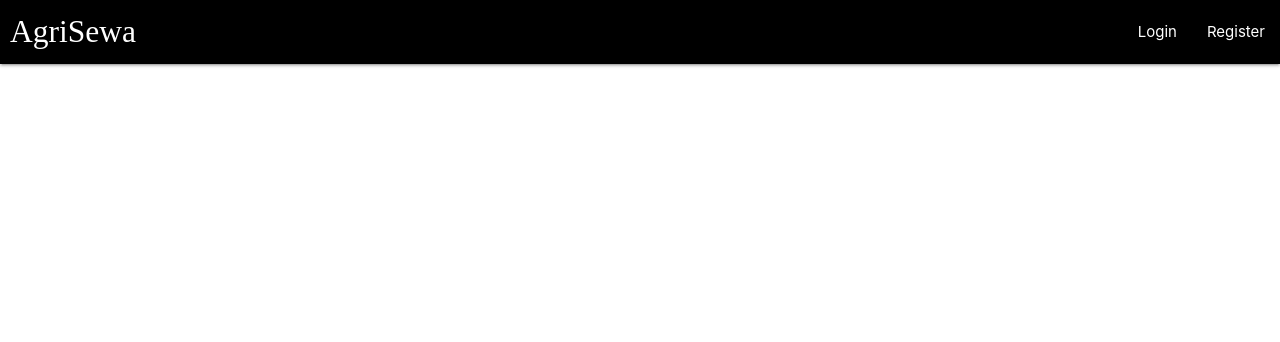
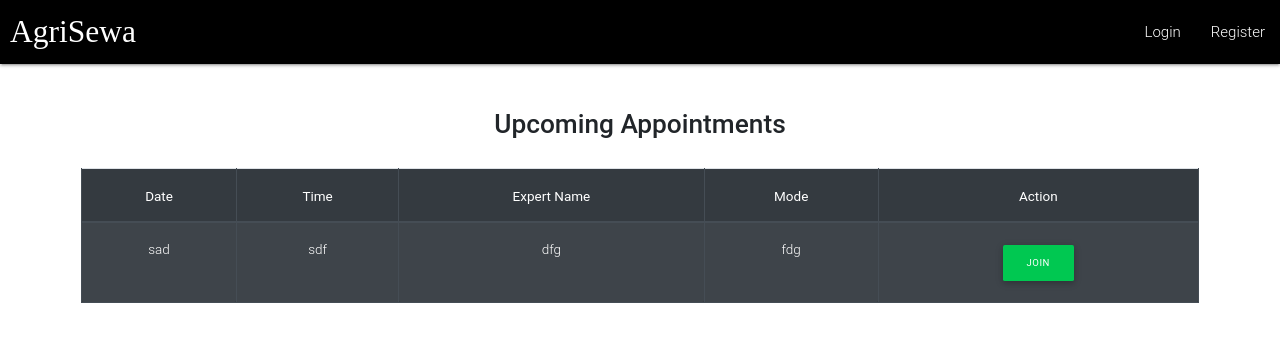
Before and after one commit to AgriSewa/client, a React (Create React App) app: page /farmer/appointments in a window 1280 px wide. Shown: the top 342 px of the page. Built offline with nearby package versions, Linux system fonts and the light colour scheme; a web font is replaced by a local one.

Commit message:
View appointments

```diff
--- a/package.json
+++ b/package.json
@@ -11,7 +11,9 @@
     "@testing-library/user-event": "^13.5.0",
     "axios": "^0.27.2",
     "materialize-css": "^1.0.0",
+    "mdbootstrap": "^4.20.0",
     "react": "^18.2.0",
+    "react-big-calendar": "^1.5.0",
     "react-dom": "^18.2.0",
     "react-hook-form": "^7.34.0",
     "react-router-dom": "^6.3.0",
--- a/src/App.js
+++ b/src/App.js
@@ -4,6 +4,7 @@ import Register from './components/Register'
 import VerifyRegister from './components/VerifyRegister'
 import VerifyLogin from './components/VerifyLogin'
 import NavBar from './components/Navbar'
+import ViewAppointment from './components/ViewAppointment'
 import Home from './components/Home'
 import './App.css'
 import { BrowserRouter,Routes,Route} from 'react-router-dom'
@@ -19,6 +20,7 @@ const App=()=>{
           <Route exact path='/api/auth/register' element={<Register />}></Route>
           <Route exact path='/api/auth/verifyRegister/:phone' element={<VerifyRegister />}></Route>
           <Route exact path='/api/auth/verifyLogin/:phone' element={<VerifyLogin />}></Route>
+          <Route exact path='/farmer/appointments' element={<ViewAppointment />}></Route>
         </Routes>
       </BrowserRouter>
     </>
--- /dev/null
+++ b/src/components/ViewAppointment.js
@@ -0,0 +1,62 @@
+import React from "react";
+
+
+
+const ViewAppointment = () => {
+  return (
+    <>
+      <section>
+        {/* {profile.experience.length > 0 && ( */}
+          <div className="container ">
+            <div className="row">
+              <div className="col">
+                <p className="h3 text-teal text-center mt-5">Upcoming Appointments</p>
+              </div>
+            </div>
+            <div className="row">
+              <div className="col">
+                <div className="table-responsive">
+                  <table className="table table-bordered table-hover table-hover text-center table-dark table-striped ">
+                    <thead className="thead-dark text-secondary">
+                      <tr>
+                        <th>Date</th>
+                        <th>Time</th>
+                        <th>Expert Name</th>
+                        <th>Mode</th>
+
+                        <th>Action</th>
+                      </tr>
+                    </thead>
+                    <tbody>
+                      {/* {profile.experience.map((exp) => { */}
+                        {/* return ( */}
+                          <tr >
+                            <td className="text-center">sad</td>
+                            <td className="text-center">sdf</td>
+                            <td className="text-center">dfg</td>
+                            <td className="text-center">fdg</td>
+                            <td className="text-center">
+                              <a href="https://google.com" target="_blank"><button
+                                className="btn btn-success btn-sm"
+                              >
+                                Join
+                              </button></a>
+                            </td>
+                          </tr>
+                        {/* );
+                      })} */}
+                    </tbody>
+                  </table>
+                </div>
+              </div>
+            </div>
+          </div>
+        {/* )} */}
+      </section>
+
+
+    </>
+  );
+};
+
+export default ViewAppointment;
--- a/src/index.css
+++ b/src/index.css
@@ -11,3 +11,67 @@ code {
   font-family: source-code-pro, Menlo, Monaco, Consolas, 'Courier New',
     monospace;
 }
+.btn-primary,
+.bg-primary {
+  background: linear-gradient(45deg, black, blueviolet);
+}
+
+.btn-secondary,
+.bg-secondary {
+  background: linear-gradient(45deg, black, purple);
+}
+
+.btn-success,
+.bg-success {
+  background: linear-gradient(45deg, black, limegreen);
+}
+
+.btn-like {
+  background: linear-gradient(45deg, rgb(0, 0, 0), rgba(5, 170, 5, 0.575));
+}
+
+.btn-info,
+.bg-info {
+  background: linear-gradient(45deg, black, lightblue);
+}
+
+.btn-warning,
+.bg-warning {
+  background: linear-gradient(45deg, black, orange);
+}
+
+.bg-comment {
+  background: linear-gradient(45deg, white, rgb(124, 122, 5));
+}
+
+.btn-danger,
+.bg-danger {
+  background: linear-gradient(45deg, black, red);
+}
+
+.btn-light,
+.bg-light {
+  background: linear-gradient(45deg, darkgray, gray);
+}
+
+.btn-dark,
+.bg-dark {
+  background: linear-gradient(45deg, black, darkslategray);
+}
+.btn-teal,
+.bg-teal {
+  background-color: #008080 !important;
+}
+
+.text-teal {
+  color: #114444 !important;
+}
+
+.bg-light-grey {
+  background: linear-gradient(45deg, darkgrey, #add8e6) !important;
+}
+
+
+table {
+  box-shadow: 0 0 2px #114444;
+}
--- a/src/index.js
+++ b/src/index.js
@@ -1,5 +1,7 @@
 import React from 'react';
 import ReactDOM from 'react-dom';
+import 'mdbootstrap/css/bootstrap.css';
+import 'mdbootstrap/css/mdb.css';
 import App from './App';
 
 ReactDOM.render(
```
Also changed, not shown: 1 other file (tests, documents, lock files or other folders).
